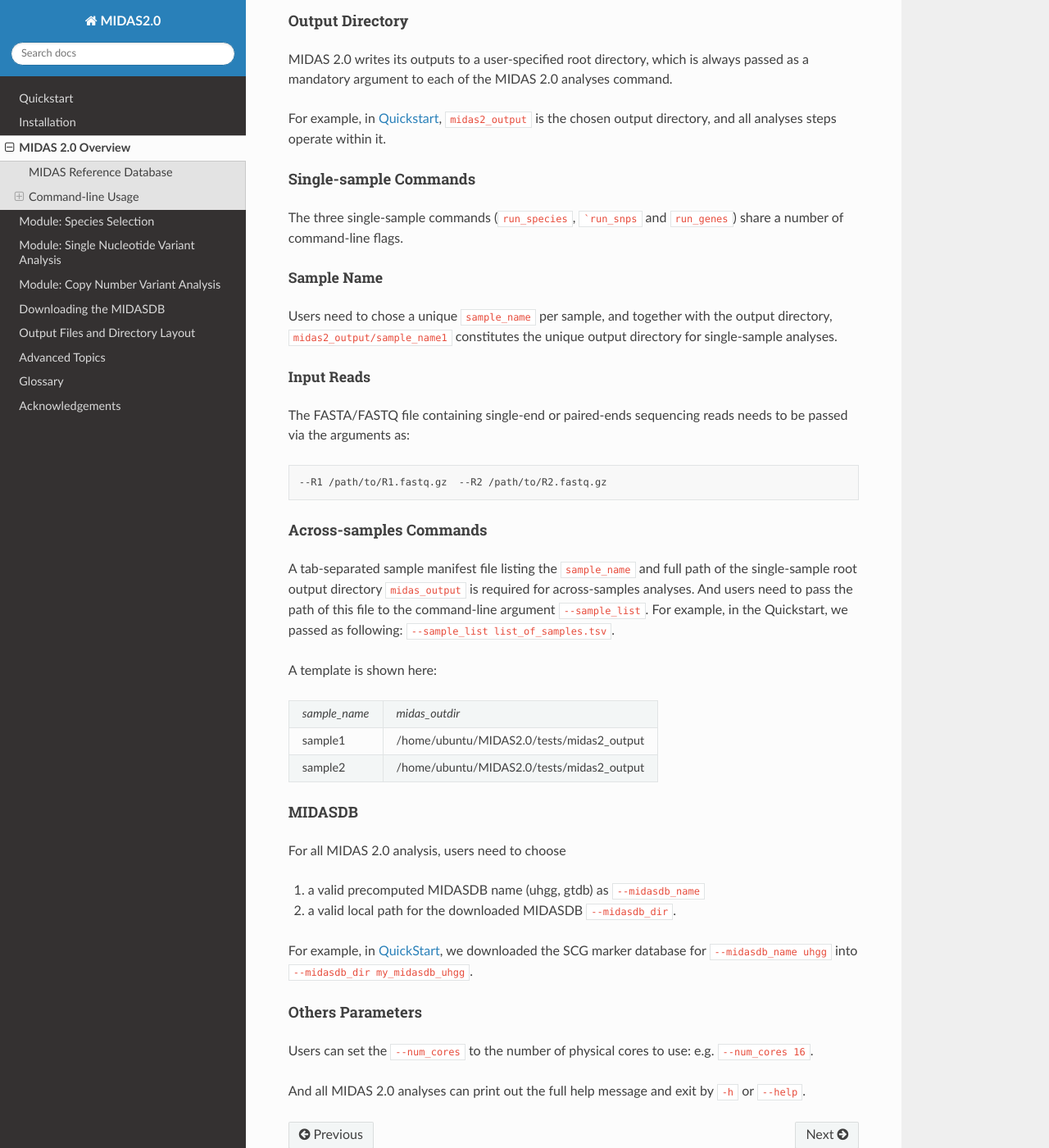
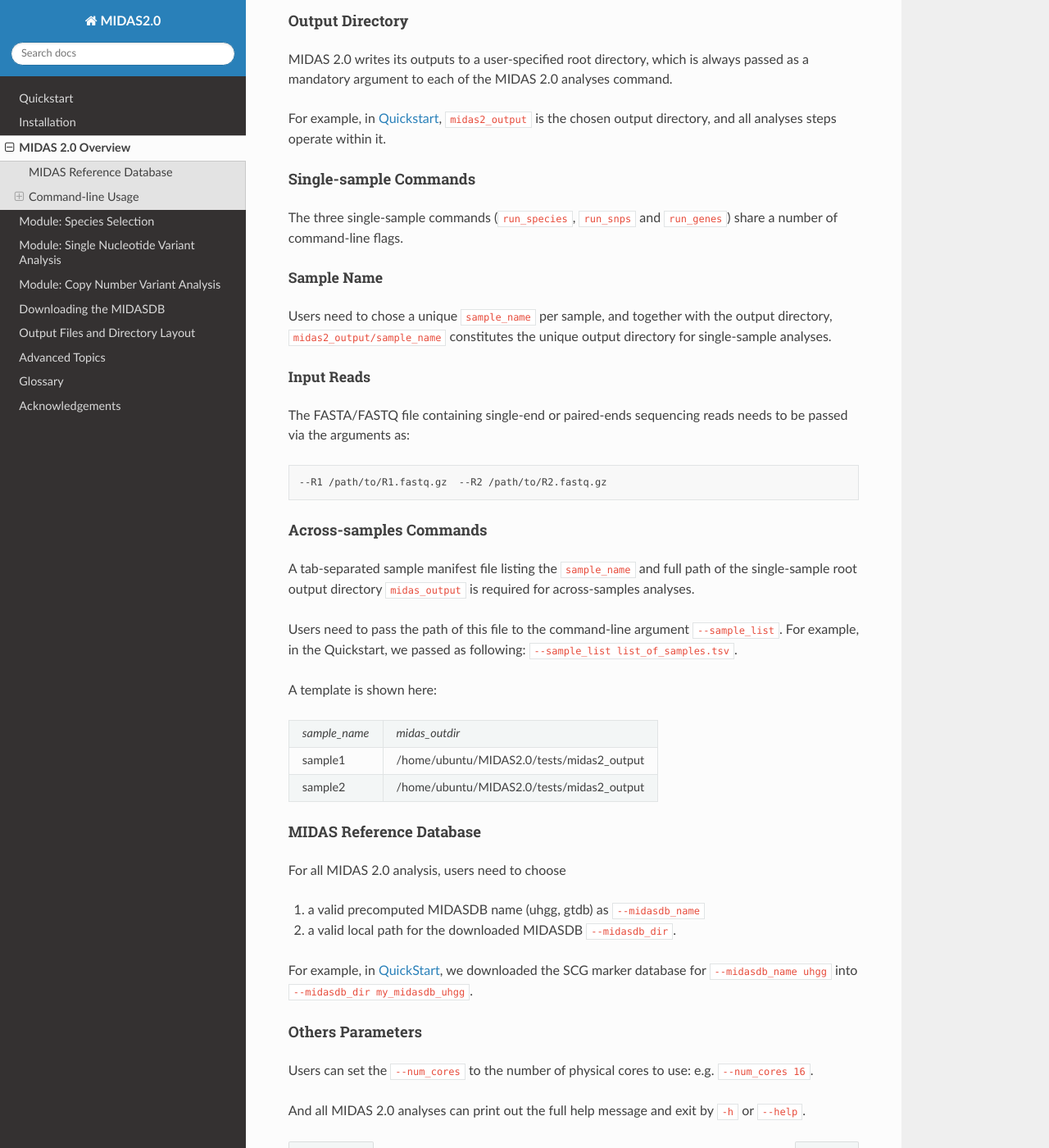
Before and after one commit to zhaoc1/midas2-tutorial, a Sphinx documentation site: the page built from docs/overview.rst, in a window 1280 px wide and 1400 px high, scrolled down 1173 px. Shown: the whole window at 82% size. Built offline with Sphinx 7.4.7 and the Read the Docs theme 2.0.0, drawn with Linux system fonts in a browser that asks for light colours.

Commit message:
install+overview

````diff
--- a/docs/overview.rst
+++ b/docs/overview.rst
@@ -73,13 +73,13 @@ For example, in :ref:`Quickstart<demo_midas_ourdir>`, ``midas2_output`` is the c
 Single-sample Commands
 ----------------------
 
-The three single-sample commands (``run_species``, ```run_snps`` and ``run_genes``) share a number of command-line flags.
+The three single-sample commands (``run_species``, ``run_snps`` and ``run_genes``) share a number of command-line flags.
 
 Sample Name
 +++++++++++
 
 Users need to chose a unique ``sample_name`` per sample, and together with the output directory,
-``midas2_output/sample_name1`` constitutes the unique output directory for single-sample analyses.
+``midas2_output/sample_name`` constitutes the unique output directory for single-sample analyses.
 
 
 Input Reads
@@ -96,7 +96,9 @@ Across-samples Commands
 -----------------------
 
 A tab-separated sample manifest file listing the ``sample_name`` and full path of the single-sample root output directory
-``midas_output`` is required for across-samples analyses. And users need to pass the path of this file to the command-line argument ``--sample_list``.
+``midas_output`` is required for across-samples analyses.
+
+Users need to pass the path of this file to the command-line argument ``--sample_list``.
 For example, in the Quickstart, we passed as following: ``--sample_list list_of_samples.tsv``.
 
 
@@ -110,8 +112,8 @@ A template is shown here:
   sample2,/home/ubuntu/MIDAS2.0/tests/midas2_output
 
 
-MIDASDB
--------
+MIDAS Reference Database
+------------------------
 
 For all MIDAS 2.0 analysis, users need to choose
 
````
Also changed, not shown: docs/installation.rst (+31 -28 lines).
